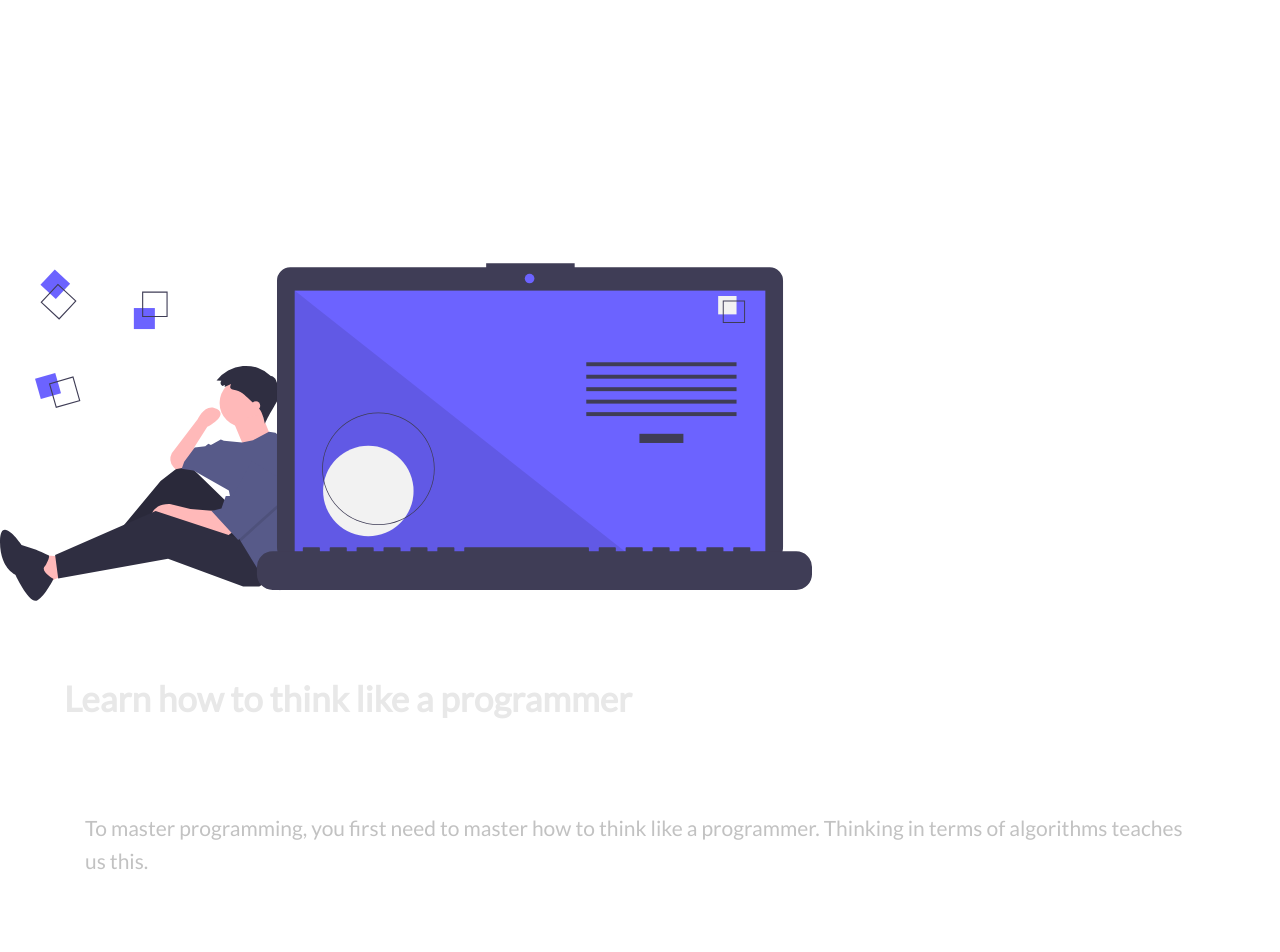
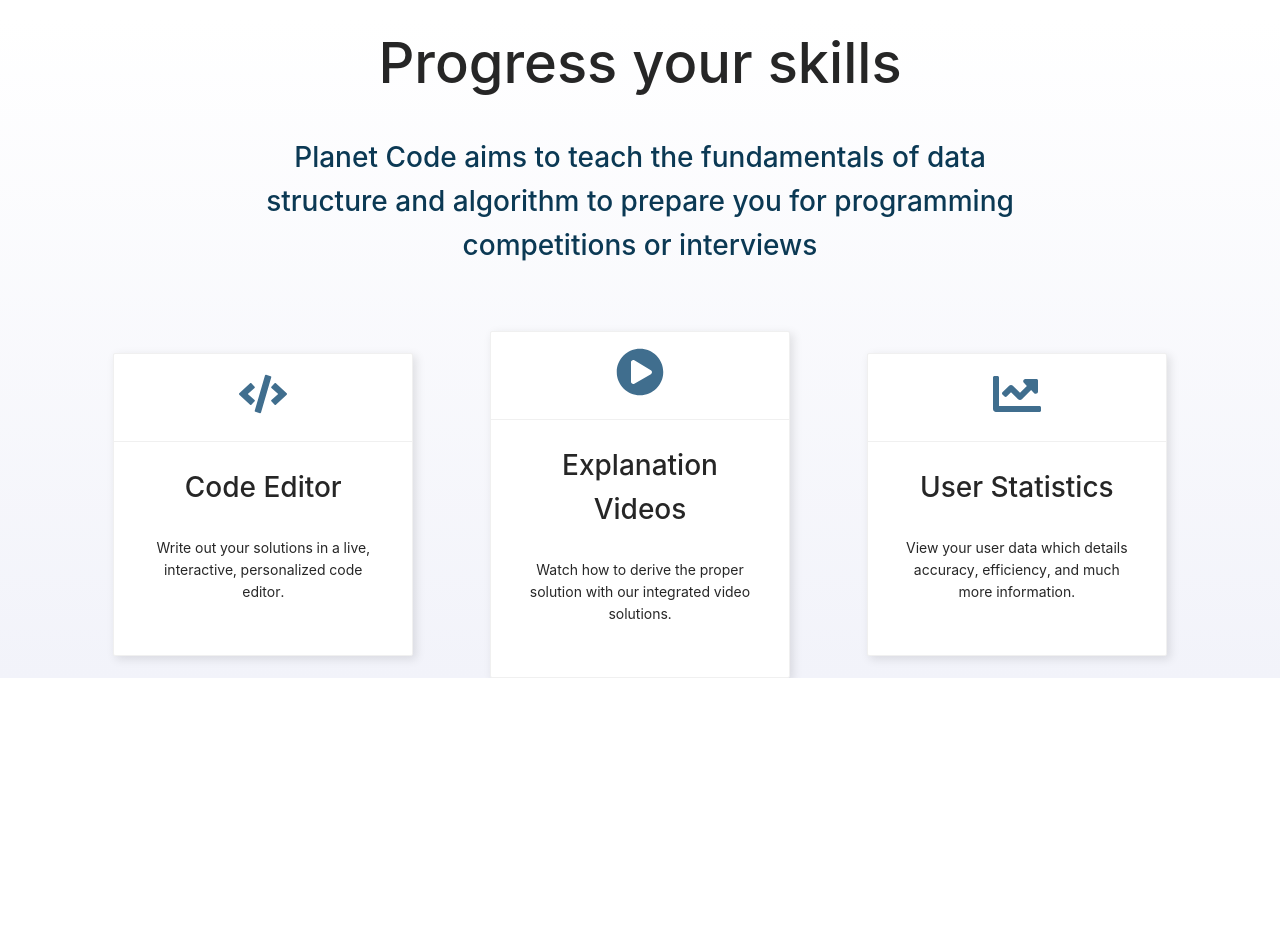
Before and after one commit to taylorallen0913/planet-code, a React (Create React App) app in the folder client/: page / in a window 1280 px wide. Shown: the part 1220-2172 px from the top of the page. After the commit the page ends 1898 px from the top, so only its background shows below. Built offline with nearby package versions, Linux system fonts and the light colour scheme; no server answers; a web font is replaced by a local one.

Commit message:
finished info cards

```diff
--- a/client/package.json
+++ b/client/package.json
@@ -24,6 +24,7 @@
         "react": "^16.13.1",
         "react-ace": "^9.0.0",
         "react-dom": "^16.13.1",
+        "react-icons": "^3.10.0",
         "react-redux": "^7.2.0",
         "react-router": "^5.2.0",
         "react-router-dom": "^5.2.0",
--- /dev/null
+++ b/client/src/components/InfoCards/InfoCardOne.js
@@ -0,0 +1,32 @@
+import React, { useState } from 'react';
+import { Card } from 'antd';
+import { FaCode } from 'react-icons/fa';
+
+const InfoCardOne = (props) => {
+    const [hover, setHover] = useState(false);
+    return (
+        <Card
+            onMouseEnter={() => setHover(true)}
+            onMouseLeave={() => setHover(false)}
+            hoverable={true}
+            title={
+                hover ? (
+                    <FaCode size="3em" color="#067BC2" />
+                ) : (
+                    <FaCode size="3em" color="#406E8E" />
+                )
+            }
+            style={{ width: 300 }}
+            headStyle={{ textAlign: 'center' }}
+            className="launch-card"
+        >
+            <h1 style={{ textAlign: 'center' }}>Code Editor</h1>
+            <p style={{ fontSize: '1em', textAlign: 'center' }}>
+                Write out your solutions in a live, interactive, personalized
+                code editor.
+            </p>
+        </Card>
+    );
+};
+
+export default InfoCardOne;
--- /dev/null
+++ b/client/src/components/InfoCards/InfoCardThree.js
@@ -0,0 +1,32 @@
+import React, { useState } from 'react';
+import { Card } from 'antd';
+import { FaChartLine } from 'react-icons/fa';
+
+const InfoCardThree = (props) => {
+    const [hover, setHover] = useState(false);
+    return (
+        <Card
+            onMouseEnter={() => setHover(true)}
+            onMouseLeave={() => setHover(false)}
+            hoverable={true}
+            title={
+                hover ? (
+                    <FaChartLine size="3em" color="#067BC2" />
+                ) : (
+                    <FaChartLine size="3em" color="#406E8E" />
+                )
+            }
+            style={{ width: 300 }}
+            headStyle={{ textAlign: 'center' }}
+            className="launch-card"
+        >
+            <h1 style={{ textAlign: 'center' }}>User Statistics</h1>
+            <p style={{ fontSize: '1em', textAlign: 'center' }}>
+                View your user data which details accuracy, efficiency, and much
+                more information.
+            </p>
+        </Card>
+    );
+};
+
+export default InfoCardThree;
--- /dev/null
+++ b/client/src/components/InfoCards/InfoCardTwo.js
@@ -0,0 +1,32 @@
+import React, { useState } from 'react';
+import { Card } from 'antd';
+import { FaPlayCircle } from 'react-icons/fa';
+
+const InfoCardTwo = (props) => {
+    const [hover, setHover] = useState(false);
+    return (
+        <Card
+            onMouseEnter={() => setHover(true)}
+            onMouseLeave={() => setHover(false)}
+            hoverable={true}
+            title={
+                hover ? (
+                    <FaPlayCircle size="3em" color="#067BC2" />
+                ) : (
+                    <FaPlayCircle size="3em" color="#406E8E" />
+                )
+            }
+            style={{ width: 300 }}
+            headStyle={{ textAlign: 'center' }}
+            className="launch-card"
+        >
+            <h1 style={{ textAlign: 'center' }}>Explanation Videos</h1>
+            <p style={{ fontSize: '1em', textAlign: 'center' }}>
+                Watch how to derive the proper solution with our integrated
+                video solutions.
+            </p>
+        </Card>
+    );
+};
+
+export default InfoCardTwo;
--- a/client/src/pages/Landing/Landing.js
+++ b/client/src/pages/Landing/Landing.js
@@ -1,13 +1,12 @@
 import React from 'react';
 import styled from 'styled-components';
-import { Row, Col, Button } from 'antd';
+import { Row, Col, Button, Card } from 'antd';
 import { Link } from 'react-router-dom';
-import PersonCoding from './SVGS/PersonCoding';
-import ProgrammerThinking from './SVGS/ProgrammerThinking';
-import Creative from './SVGS/Creative';
-import Office from './SVGS/Office';
 import BG from './SVGS/BG.svg';
 import Developer from './SVGS/Developer.js';
+import InfoCardOne from '../../components/InfoCards/InfoCardOne';
+import InfoCardTwo from '../../components/InfoCards/InfoCardTwo';
+import InfoCardThree from '../../components/InfoCards/InfoCardThree';
 
 import './styles.css';
 
@@ -43,50 +42,45 @@ const Landing = () => {
                     <Developer />
                 </Col>
             </Row>
-            <div style={{ marginTop: '500px' }} />
-            <Row>
-                <Col flex={5}>
-                    <ProgrammerThinking />
-                </Col>
-                <Col flex={5}>
-                    <h1 className="caption">
-                        Learn how to think like a programmer
-                    </h1>
-                    <p className="sub-caption">
-                        To master programming, you first need to master how to
-                        think like a programmer. Thinking in terms of algorithms
-                        teaches us this.
-                    </p>
-                </Col>
-            </Row>
-            <Row>
-                <Col flex={5}>
-                    <h1 className="caption">Land your dream programming job</h1>
-                    <p className="sub-caption">
-                        An adept understanding of data structures and algorithms
-                        is fundamental to crushing the coding interview and
-                        getting your dream job.
-                    </p>
-                </Col>
-                <Col flex={5}>
-                    <Office />
-                </Col>
-            </Row>
-            <Row>
-                <Col flex={5}>
-                    <Creative />
-                </Col>
-                <Col flex={5}>
-                    <h1 className="caption">
-                        Build your problem solving abilities
-                    </h1>
-                    <p className="sub-caption">
-                        Programming is a puzzle and you need to solve it to
-                        reach your solution. Learning algorithms gives you a
-                        backbone in how you approach your solution.
-                    </p>
-                </Col>
-            </Row>
+            <div
+                style={{
+                    backgroundImage:
+                        'linear-gradient(180deg, #FFFFFF 0%, #f2f3fa 100%)',
+                    marginBottom: '20%',
+                }}
+            >
+                <div style={{ marginTop: '20%' }} />
+                <h1
+                    style={{
+                        fontSize: '4em',
+                        textAlign: 'center',
+                        marginLeft: '20%',
+                        marginRight: '20%',
+                    }}
+                >
+                    Progress your skills
+                </h1>
+                <h1
+                    style={{
+                        textAlign: 'center',
+                        marginLeft: '20%',
+                        marginRight: '20%',
+                        color: '#0B3954',
+                    }}
+                >
+                    Planet Code aims to teach the fundamentals of data structure
+                    and algorithm to prepare you for programming competitions or
+                    interviews
+                </h1>
+                <div style={{ marginTop: '5%' }} />
+                <CardContainer>
+                    <InfoCardOne />
+                    <div style={{ marginLeft: '3%', marginRight: '3%' }} />
+                    <InfoCardTwo />
+                    <div style={{ marginLeft: '3%', marginRight: '3%' }} />
+                    <InfoCardThree />
+                </CardContainer>
+            </div>
         </LandingContainer>
     );
 };
@@ -101,4 +95,11 @@ const LandingContainer = styled.div`
     background-size: cover;
 `;
 
+const CardContainer = styled.div`
+    width: 100%;
+    display: flex;
+    align-items: center;
+    justify-content: center;
+`;
+
 export default Landing;
--- a/client/src/pages/Landing/styles.css
+++ b/client/src/pages/Landing/styles.css
@@ -1,3 +1,12 @@
+.launch-card {
+    box-shadow: 3px 3px 10px 0.5px rgba(0, 0, 0, 0.1);
+}
+
+.launch-card:hover {
+    transition: all 600ms;
+    transform: translateY(-10px);
+}
+
 .get-started {
     margin: 9em;
 }
```
Also changed, not shown: 1 other file (tests, documents, lock files or other folders).
